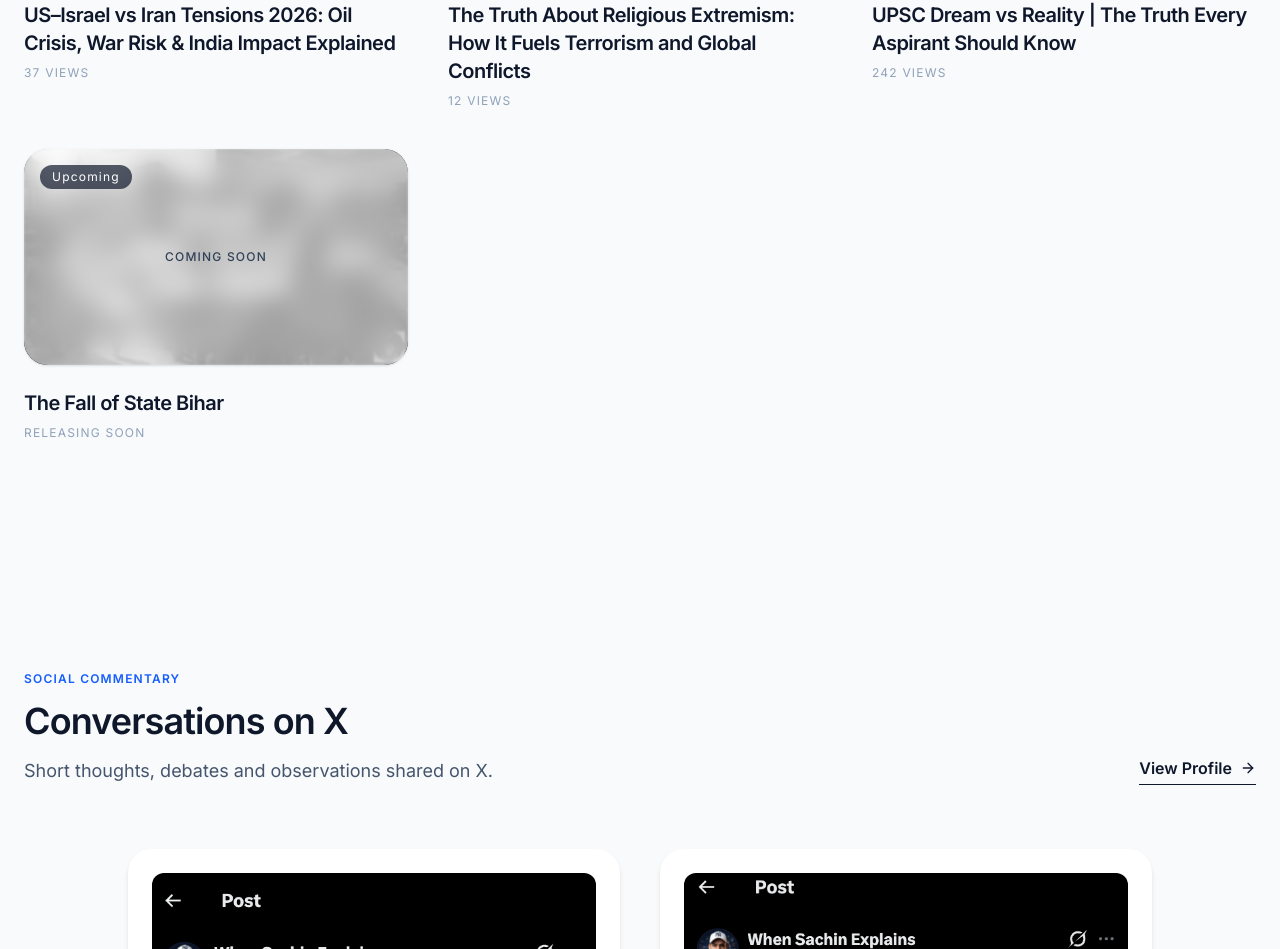
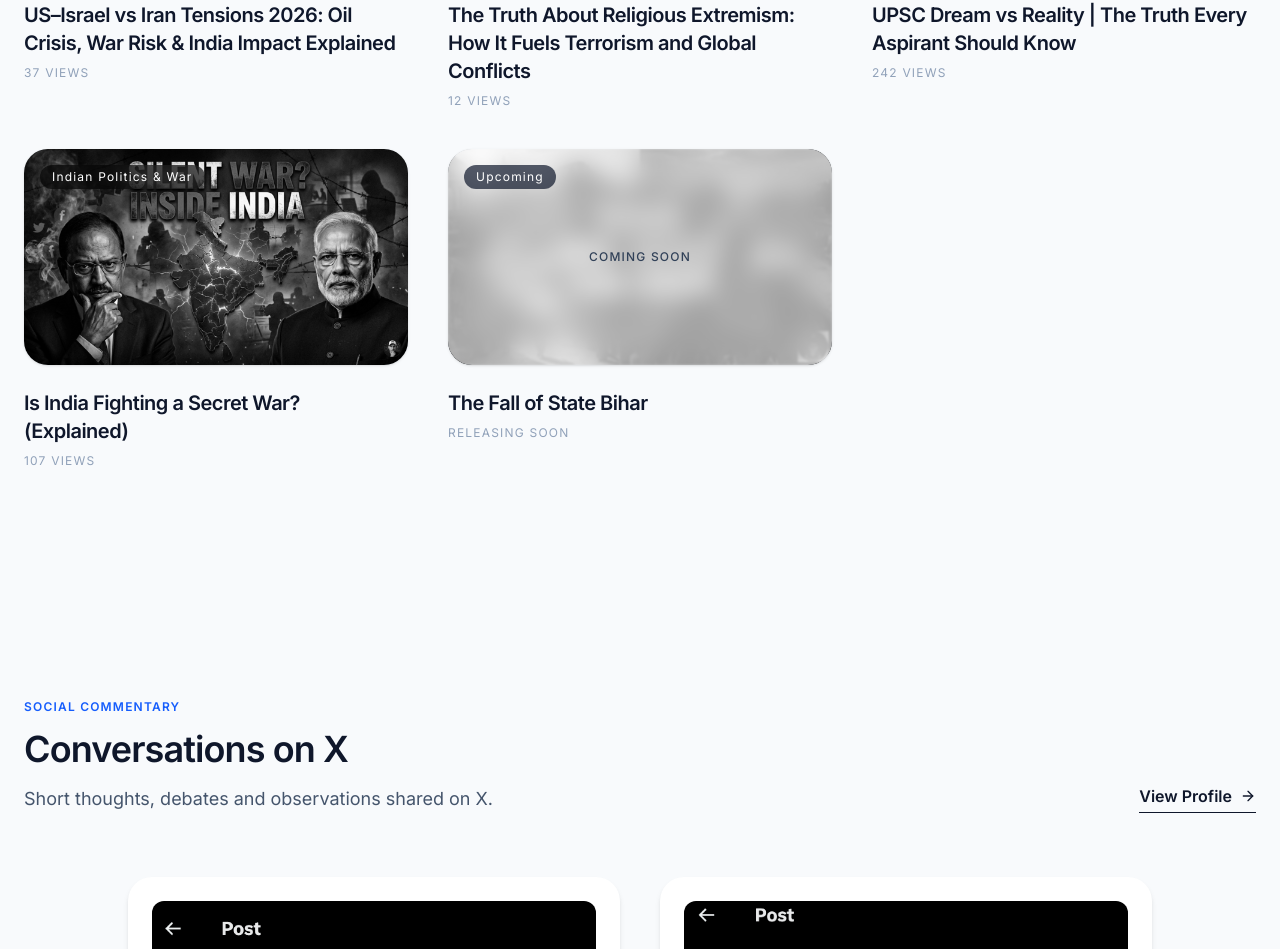
Before and after one commit to Ssharma0355/when-sachin-explains, a Next.js app: page / in a window 1280 px wide. Shown: the part 2387-3336 px from the top of the page. Built offline with nearby package versions, Linux system fonts and the light colour scheme.

Commit message:
added new video

```diff
--- a/app/components/YouTubeFeed.tsx
+++ b/app/components/YouTubeFeed.tsx
@@ -12,10 +12,7 @@ import Thumbnail4 from "../assets/thubnail4.png";
 import Thumbnail5 from "../assets/thubnail5.png";
 import Thumbnail6 from "../assets/thubnail6.png";
 import Thumbnail7 from "../assets/thubnail7.png";
-
-
-
-
+import Thumbnail8 from "../assets/thubnail8.png";
 
 interface Video {
     id: number;
@@ -84,6 +81,15 @@ const videos: Video[] = [
     },
     {
         id: 7,
+        title: 'Is India Fighting a Secret War? (Explained)',
+        thumbnail: Thumbnail8,
+        category: 'Indian Politics & War',
+        views: '107',
+        link: 'https://youtu.be/YaIG1NVxHQA?si=P4ylrwYrUzOOcDPW',
+        status: 'published',
+    },
+    {
+        id: 8,
         title: 'The Fall of State Bihar',
         thumbnail: Thumbnail2,
         category: 'Society',
```
Also changed, not shown: app/assets/thubnail8.png (added).
